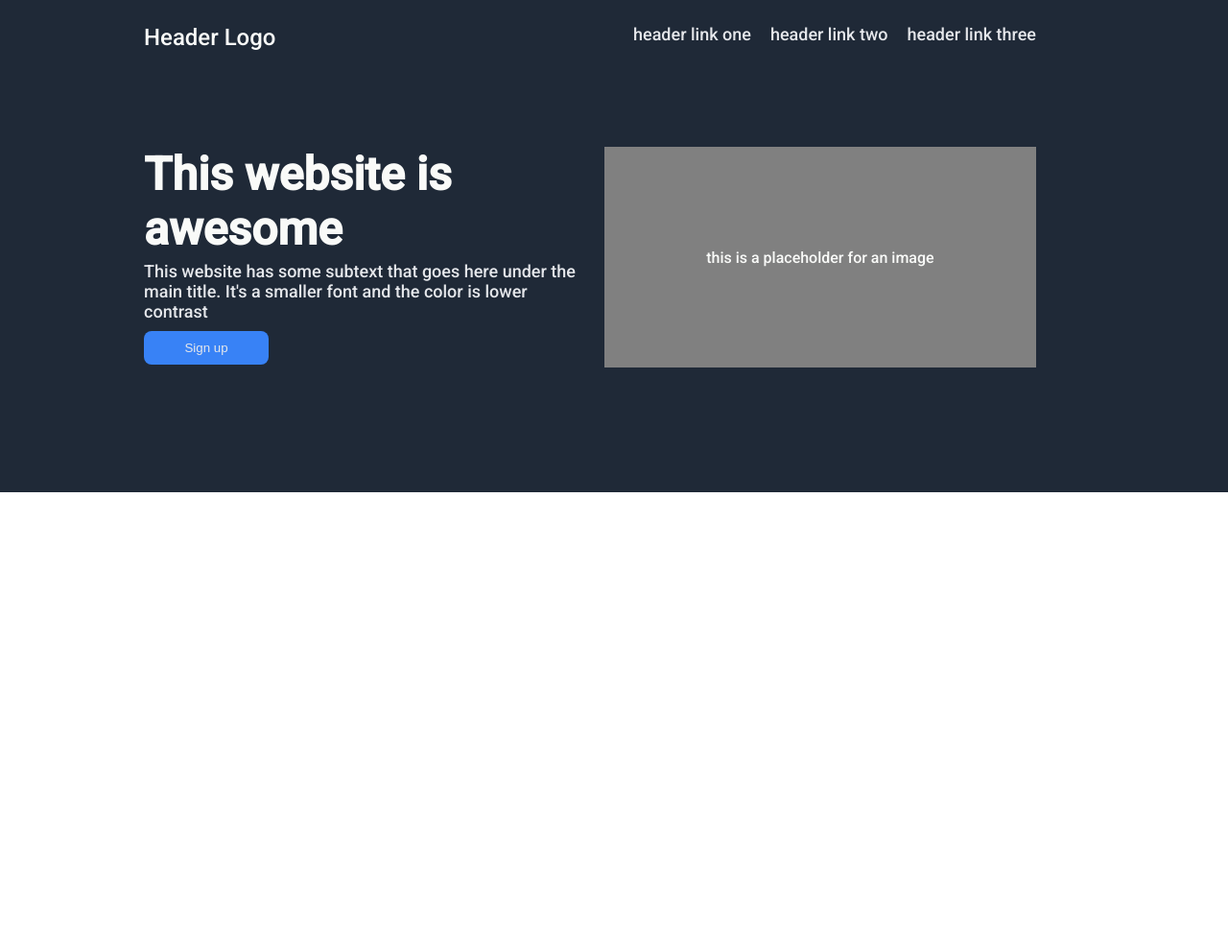
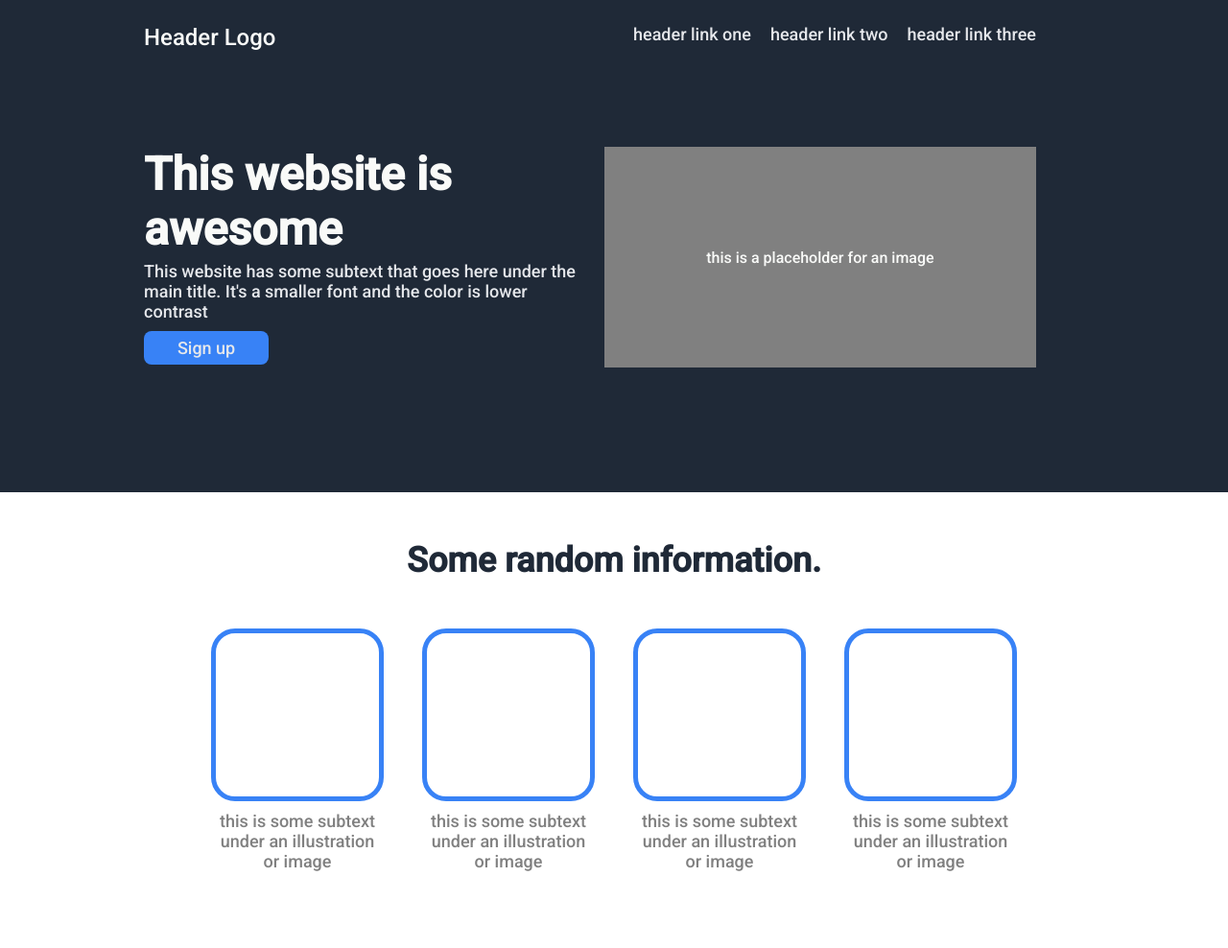
Before and after one commit to thedeepak12/landing-page, a plain HTML site: page index.html in a window 1280 px wide. Shown: the whole page at 96% size. Before the commit the page ends 800 px from the top, so only its background shows below. Drawn offline with Linux system fonts and the light colour scheme.

Commit message:
Add info section

```diff
--- a/index.html
+++ b/index.html
@@ -29,5 +29,31 @@
         <div class="hero-image-placeholder">this is a placeholder for an image</div>
     </div>
 
+    <div class="info-section">
+        <div class="info-header">
+            <h1 class="info-title">Some random information.</h1>
+        </div>
+        <div class="info-container">
+            <div class="info-row">
+                <div class="info-card">
+                    <div class="info-card-box"></div>
+                    <p class="info-card-text">this is some subtext <br> under an illustration <br> or image</p>
+                </div>
+                <div class="info-card">
+                    <div class="info-card-box"></div>
+                    <p class="info-card-text">this is some subtext <br> under an illustration <br> or image</p>
+                </div>
+                <div class="info-card">
+                    <div class="info-card-box"></div>
+                    <p class="info-card-text">this is some subtext <br> under an illustration <br> or image</p>
+                </div>
+                <div class="info-card">
+                    <div class="info-card-box"></div>
+                    <p class="info-card-text">this is some subtext <br> under an illustration <br> or image</p>
+                </div>
+            </div>
+        </div>
+    </div>
+
 </body>
 </html>
--- a/style.css
+++ b/style.css
@@ -66,6 +66,8 @@ body {
 .hero-signup-btn {
     background-color: #3882F6;
     color: #E5E7EB;
+    font-size: 18px;
+    font-family: Roboto;
     border: none;
     border-radius: 8px;
     width: 130px;
@@ -87,3 +89,52 @@ body {
     margin-top: 100px;
     margin-bottom: 130px;
 }
+
+.info-section {
+    background-color: white;
+    margin-left: 180px;
+    margin-right: 180px;
+}
+
+.info-header {
+    display: flex;
+    justify-content: center;
+    margin-top: 50px;
+}
+
+.info-title {
+    font-size: 36px;
+    font-family: Roboto;
+    color: #1F2937;
+    font-weight: 900;
+}
+
+.info-container {
+    border: 2px blue;
+}
+
+.info-row {
+    display: flex;
+    flex-direction: row;
+    justify-content: space-evenly;
+}
+
+.info-card {
+    margin-top: 50px;
+    margin-bottom: 80px;
+}
+
+.info-card-box {
+    border: 5px solid #3882F6;
+    padding: 10px;
+    border-radius: 25px;
+    height: 150px;
+    width: 150px;
+}
+
+.info-card-text {
+    font-size: 18px;
+    color: grey;
+    margin-top: 10px;
+    text-align: center;
+}
```
